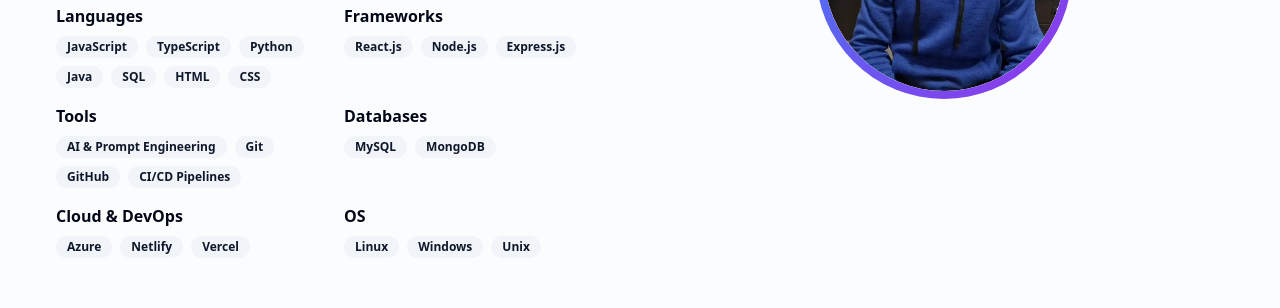
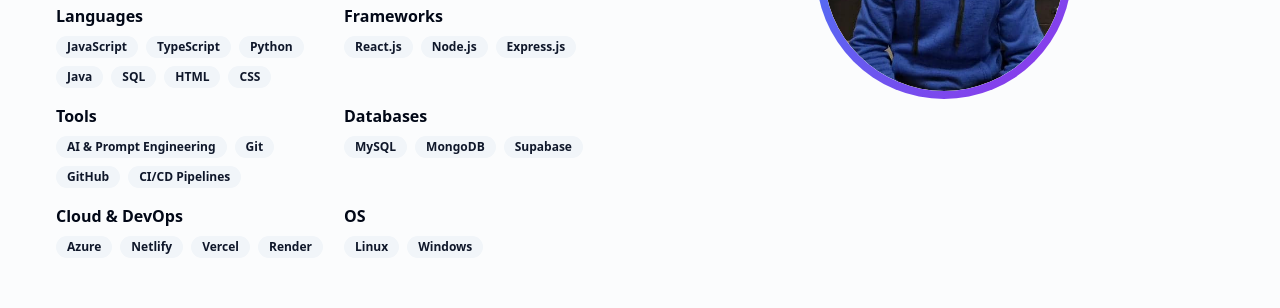
Before and after one commit to Nuelchi/mr-doxa-portfolio-hub, a React (Vite) app: page / in a window 1280 px wide. Shown: the part 1040-1348 px from the top of the page. Built offline with nearby package versions, Linux system fonts and the light colour scheme.

Commit message:
Changes
Co-authored-by: Nuelchi <164604801+Nuelchi@users.noreply.github.com>

```diff
--- a/src/pages/Index.tsx
+++ b/src/pages/Index.tsx
@@ -20,14 +20,13 @@ const Index = () => {
     setDarkMode(!darkMode);
   };
 
-  // --- Enhance Skills Section ---
   const skills = {
     Languages: ['JavaScript', 'TypeScript', 'Python', 'Java', 'SQL', 'HTML', 'CSS'],
     Frameworks: ['React.js', 'Node.js', 'Express.js'],
     Tools: ['AI & Prompt Engineering', 'Git', 'GitHub', 'CI/CD Pipelines'],
-    Databases: ['MySQL', 'MongoDB'],
-    Cloud_DevOps: ['Azure', 'Netlify', 'Vercel'],
-    OS: ['Linux', 'Windows', 'Unix'],
+    Databases: ['MySQL', 'MongoDB', 'Supabase'],
+    Cloud_DevOps: ['Azure', 'Netlify', 'Vercel', 'Render'],
+    OS: ['Linux', 'Windows'],
   };
 
   const scrollToSection = (sectionId: string) => {
```
